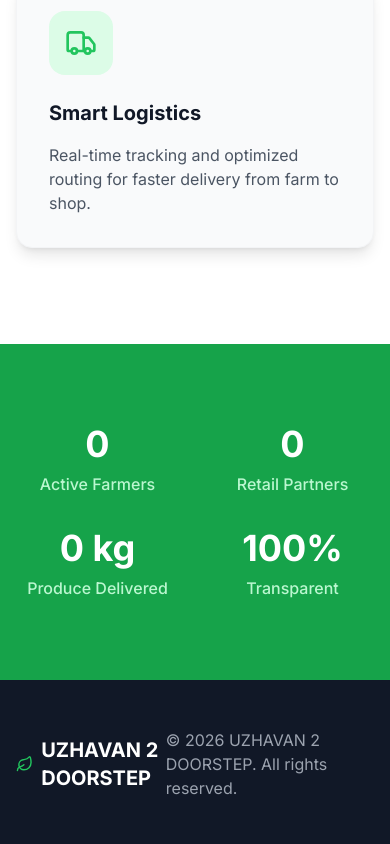
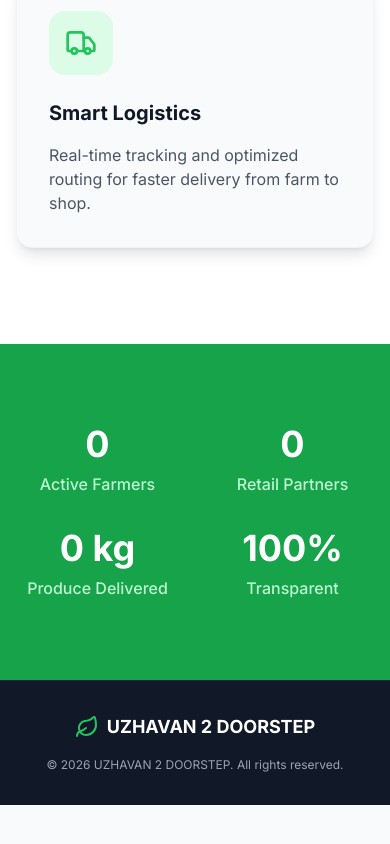
Before and after one commit to ABIRAJKUMAR/uzhavan2doorstep_cb, a React (Vite) app in the folder frontend/: page / in a window 390 px wide. Shown: the part 1630-2474 px from the top of the page. After the commit the page ends 2435 px from the top, so only its background shows below. Built offline with nearby package versions, Linux system fonts and the light colour scheme; no server answers.

Commit message:
Optimize footer layout and shrink copyright text font size for mobile devices

```diff
--- a/frontend/src/pages/LandingPage.jsx
+++ b/frontend/src/pages/LandingPage.jsx
@@ -100,13 +100,13 @@ const LandingPage = () => {
       </section>
 
       {/* Footer */}
-      <footer className="bg-gray-900 text-white py-12">
-        <div className="max-w-7xl mx-auto px-4 sm:px-6 lg:px-8 flex justify-between items-center">
+      <footer className="bg-gray-900 text-white py-8 border-t border-gray-800">
+        <div className="max-w-7xl mx-auto px-4 sm:px-6 lg:px-8 flex flex-col sm:flex-row justify-between items-center gap-4">
           <div className="flex items-center">
-            <Leaf className="h-8 w-8 text-primary-500" />
-            <span className="ml-2 font-bold text-xl">UZHAVAN 2 DOORSTEP</span>
+            <Leaf className="h-6 w-6 sm:h-8 sm:w-8 text-primary-500" />
+            <span className="ml-2 font-bold text-lg sm:text-xl">UZHAVAN 2 DOORSTEP</span>
           </div>
-          <p className="text-gray-400">&copy; 2026 UZHAVAN 2 DOORSTEP. All rights reserved.</p>
+          <p className="text-xs sm:text-sm text-gray-400 text-center sm:text-right">&copy; 2026 UZHAVAN 2 DOORSTEP. All rights reserved.</p>
         </div>
       </footer>
     </div>
```
